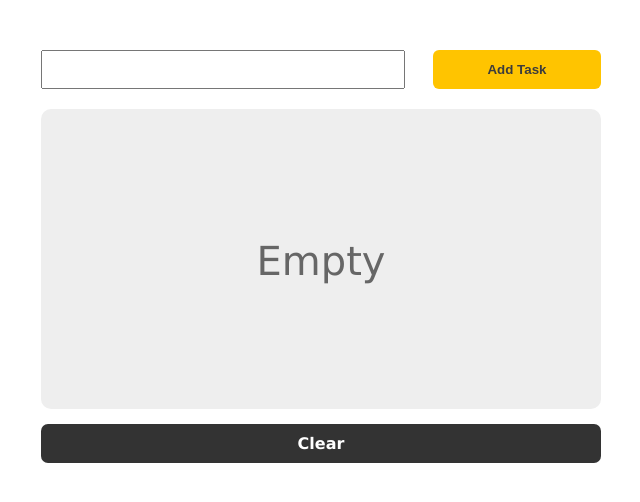
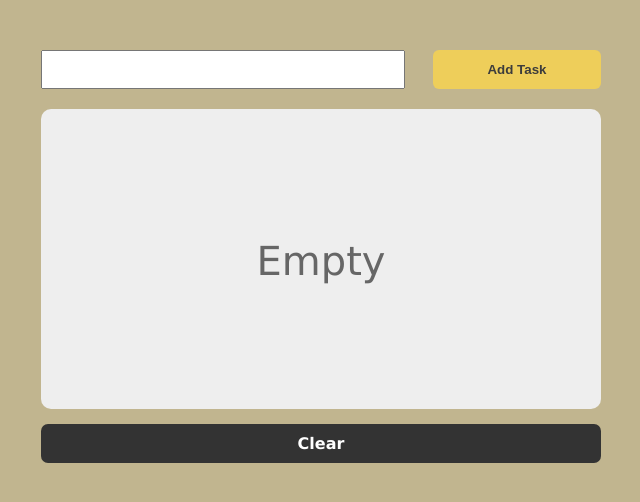
Before and after one commit to haitam-skhairi/to-do-list, a plain HTML site: page index.html in a window 1280 px wide. Shown: the whole page, without its empty margins (319-959 px from the left). Drawn offline with Linux system fonts and the light colour scheme.

```diff
--- a/index.html
+++ b/index.html
@@ -17,6 +17,7 @@
         body {
             position: relative;
             font-family: Verdana, Tahoma, sans-serif;
+            background-color: #c1b58f;
         }
 
         .container {
@@ -40,7 +41,7 @@
             width: 30%;
             padding: 10px;
             outline: none;
-            background-color: #ffc400;
+            background-color: #eece5a;
             border: none;
             border-radius: 6px;
             color: rgb(60, 60, 60);
--- a/index.js
+++ b/index.js
@@ -173,6 +173,7 @@ clearAll.addEventListener("click", (e) => {
       emptyTask();
     }
   });
+
   // not
   let notDelete = document.createElement("span");
   notDelete.appendChild(document.createTextNode("No"));
```
